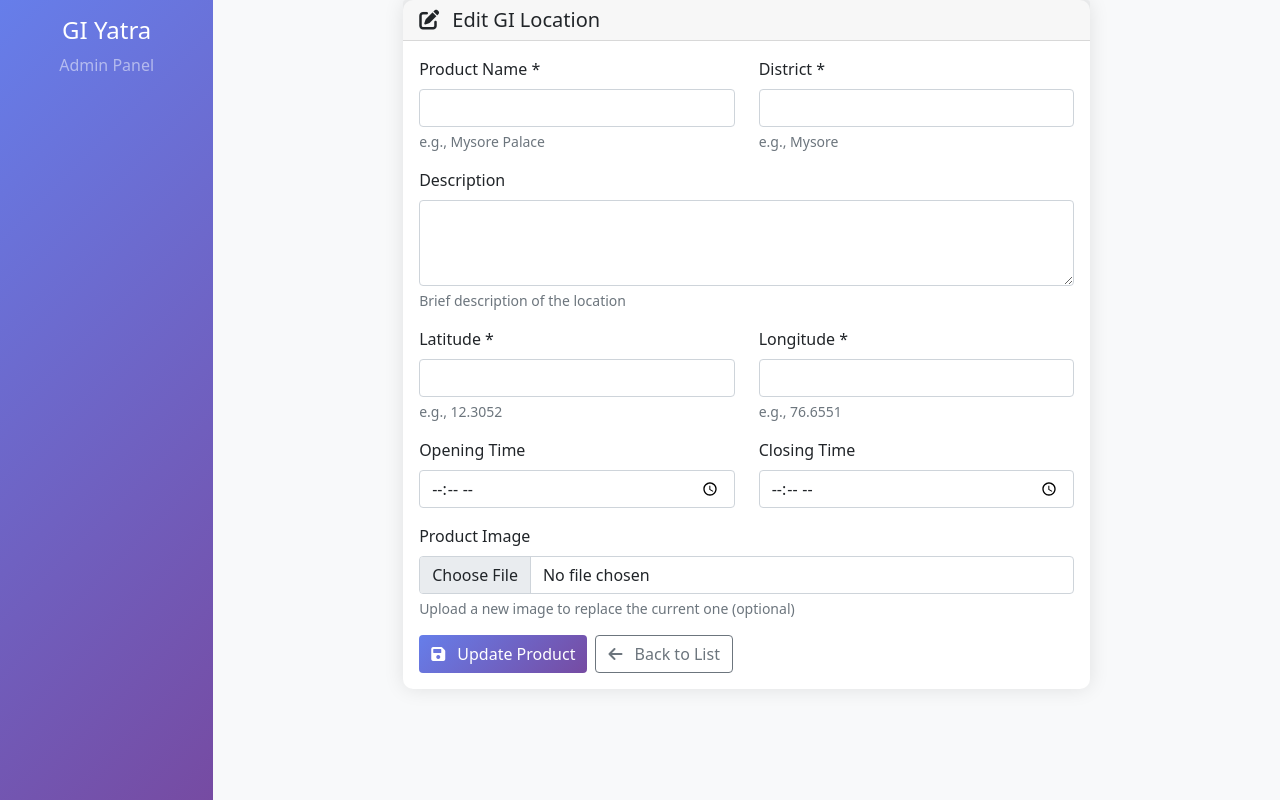
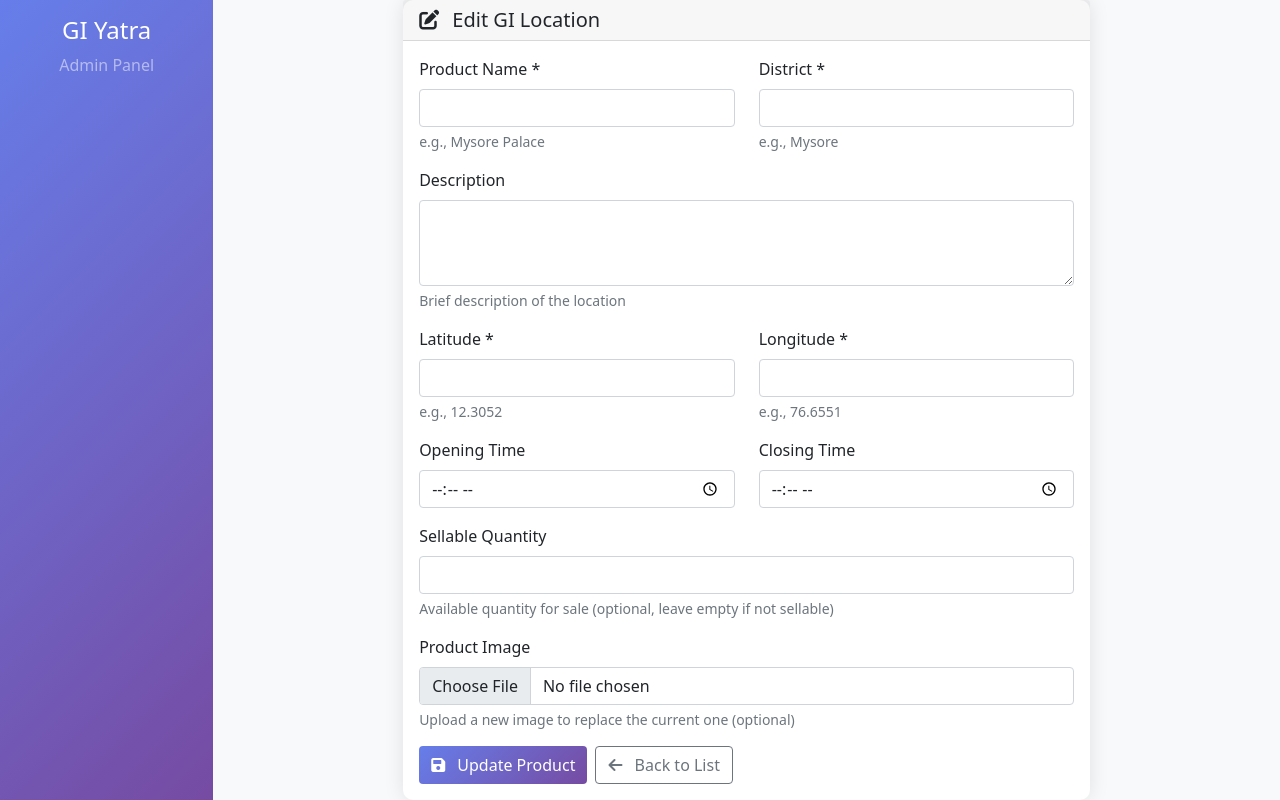
Before and after one commit to prana-vk/backend, a Django app: template admin_panel/templates/admin_panel/edit_gi_location.html in a window 1280 px wide. Run offline with Django 5.2, Linux system fonts and the light colour scheme; the template is opened without the code that fills it, so the values that code supplies are empty.

Commit message:
UI: Move sellable_quantity above Product Image in add/edit GI forms for visibility

```diff
--- a/admin_panel/templates/admin_panel/add_gi_location.html
+++ b/admin_panel/templates/admin_panel/add_gi_location.html
@@ -61,6 +61,12 @@
                     </div>
 
                     <div class="mb-3">
+                        <label for="sellable_quantity" class="form-label">Sellable Quantity</label>
+                        <input type="number" class="form-control" id="sellable_quantity" name="sellable_quantity" min="0">
+                        <div class="form-text">Available quantity for sale (optional, leave empty if not sellable)</div>
+                    </div>
+
+                    <div class="mb-3">
                         <label for="image" class="form-label">Product Image</label>
                         <input type="file" class="form-control" id="image" name="image" accept="image/*">
                         <div class="form-text">Upload an image of the product (optional)</div>
--- a/admin_panel/templates/admin_panel/edit_gi_location.html
+++ b/admin_panel/templates/admin_panel/edit_gi_location.html
@@ -67,6 +67,13 @@
                     </div>
 
                     <div class="mb-3">
+                        <label for="sellable_quantity" class="form-label">Sellable Quantity</label>
+                        <input type="number" class="form-control" id="sellable_quantity" name="sellable_quantity"
+                               min="0" value="{% if location.sellable_quantity %}{{ location.sellable_quantity }}{% endif %}">
+                        <div class="form-text">Available quantity for sale (optional, leave empty if not sellable)</div>
+                    </div>
+
+                    <div class="mb-3">
                         <label for="image" class="form-label">Product Image</label>
                         {% if location.image %}
                         <div class="mb-2">
```
